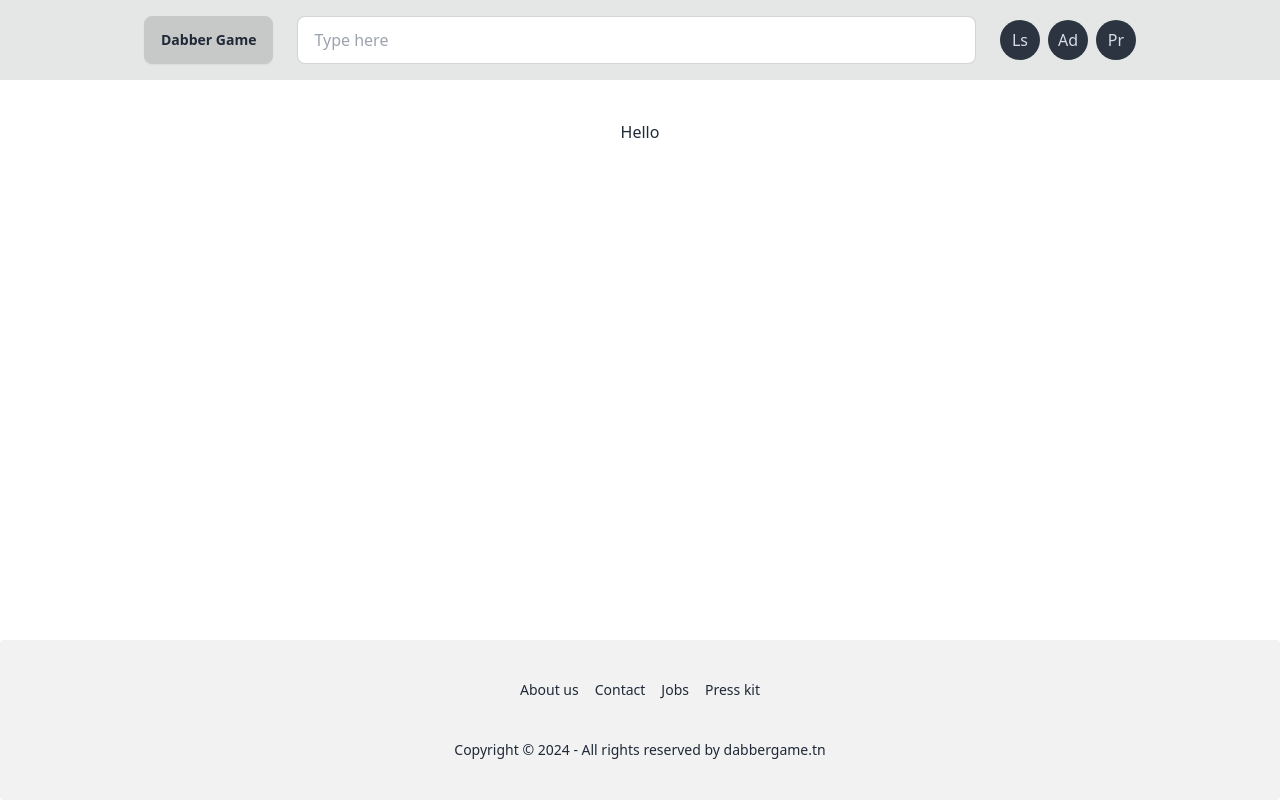
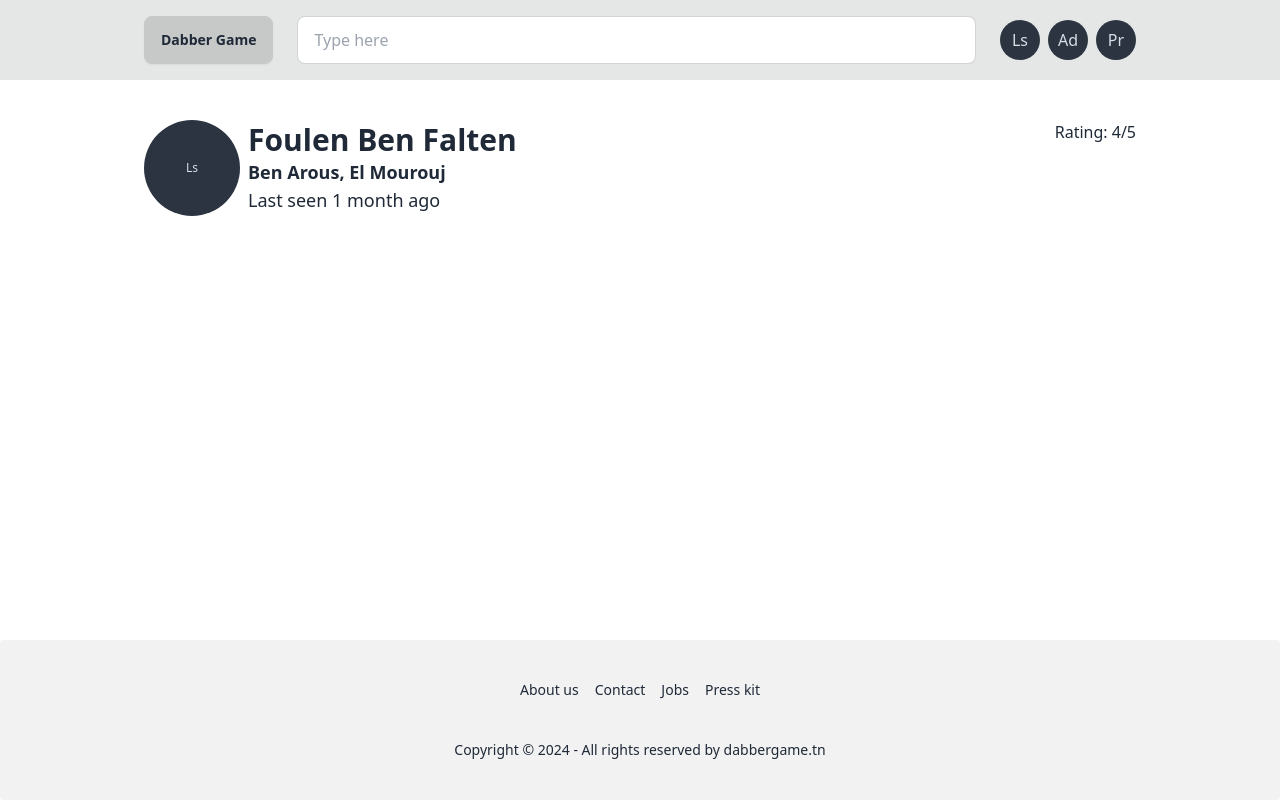
Before and after one commit to rabiibouhestine/dabbergame.tn, a SvelteKit app: page /user/1 in a window 1280 px wide. Built offline with nearby package versions, Linux system fonts and the light colour scheme.

Commit message:
build ui

```diff
--- a/src/routes/+layout.svelte
+++ b/src/routes/+layout.svelte
@@ -40,7 +40,7 @@
 		</div>
 	</div>
 
-	<div class="flex-1 flex flex-col gap-y-10 max-w-5xl mx-auto my-10 px-4">
+	<div class="flex-1 flex flex-col gap-y-10 w-full max-w-5xl mx-auto my-10 px-4">
 		<slot />
 	</div>
 
--- a/src/routes/user/[id]/+page.svelte
+++ b/src/routes/user/[id]/+page.svelte
@@ -1 +1,19 @@
-<h1>Hello</h1>
+<script>
+</script>
+
+<div class="flex justify-between">
+	<div class="flex gap-2 items-center">
+		<div class="avatar placeholder">
+			<div class="bg-neutral text-neutral-content rounded-full w-24 h-24">
+				<span class="text-xs">Ls</span>
+			</div>
+		</div>
+		<div>
+			<h2 class="text-3xl font-bold">Foulen Ben Falten</h2>
+			<p class="text-lg font-bold">Ben Arous, El Mourouj</p>
+			<p class="text-lg">Last seen 1 month ago</p>
+		</div>
+	</div>
+	<div>Rating: 4/5</div>
+</div>
+<div></div>
```
